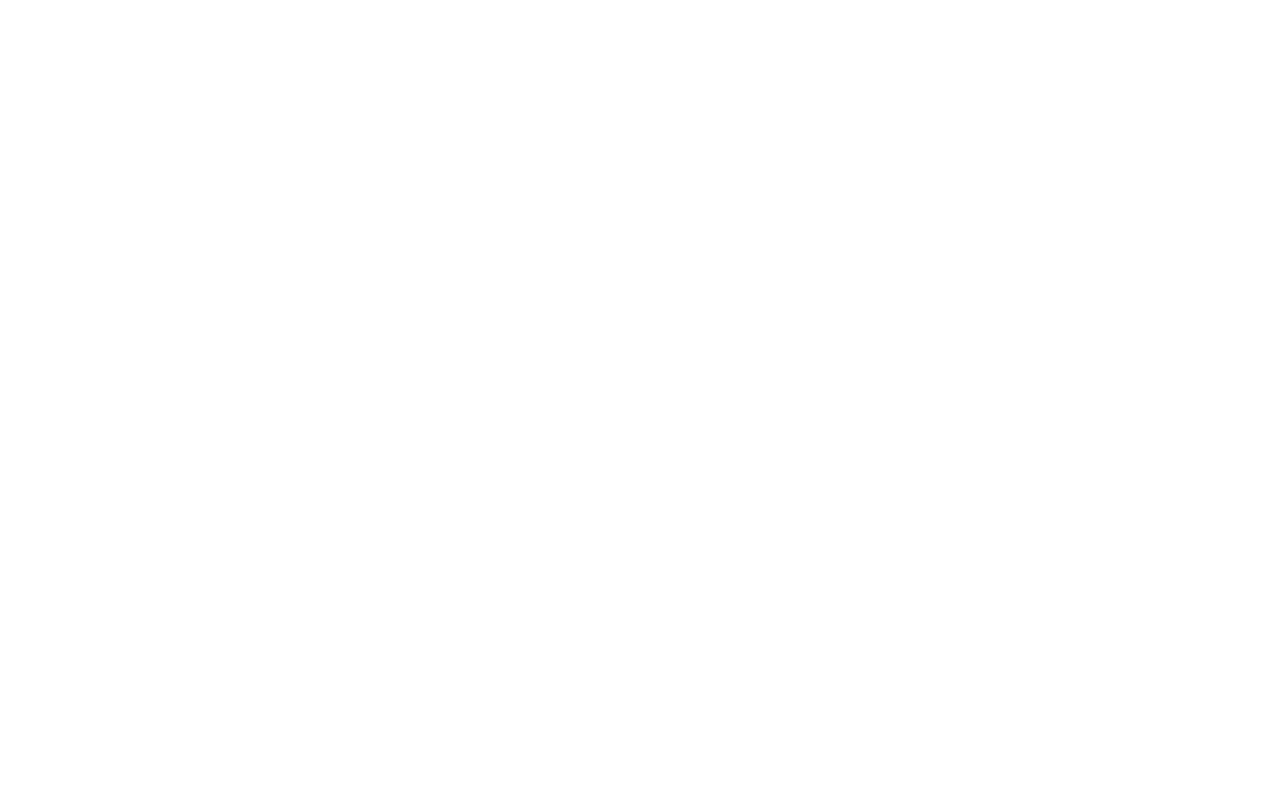
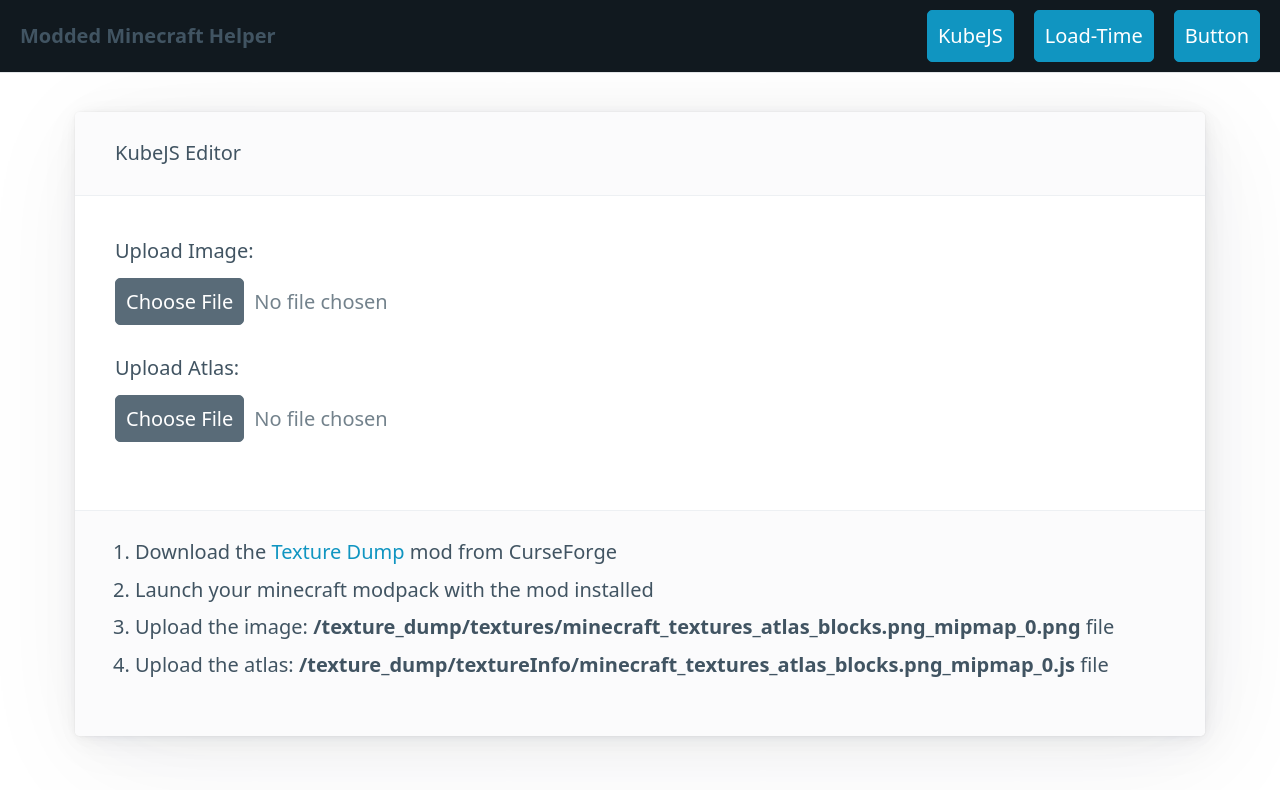
Before and after one commit to eemerson-gm/personal-website, a React (Create React App) app: page /kubejs in a window 1280 px wide. Before the commit this address had no page. Shown: the top 790 px of the page. Built offline with nearby package versions, Linux system fonts and the light colour scheme.

Commit message:
Add total time to load time

```diff
--- a/src/App.tsx
+++ b/src/App.tsx
@@ -3,6 +3,7 @@ import { BrowserRouter, Routes, Route } from 'react-router-dom';
 import '@picocss/pico';
 import LoadTime from './LoadTime';
 import Layout from './Layout';
+import KubeJS from './KubeJS';
 
 export default function App() {
   return (
@@ -10,6 +11,7 @@ export default function App() {
       <Routes>
         <Route path='/' element={<Layout />}>
           <Route path='/loadtime' element={<LoadTime />} />
+          <Route path='/kubejs' element={<KubeJS />} />
         </Route>
       </Routes>
     </BrowserRouter>
--- /dev/null
+++ b/src/KubeJS.tsx
@@ -0,0 +1,41 @@
+export default function KubeJSPage() {
+  const onUpload = () => {};
+
+  return (
+    <>
+      <article>
+        <header>KubeJS Editor</header>
+        <label htmlFor='image'>Upload Image:</label>
+        <input id='image' type='file' onChange={onUpload} />
+        <label htmlFor='image'>Upload Atlas:</label>
+        <input id='atlas' type='file' onChange={onUpload} />
+        <footer>
+          <ol>
+            <li>
+              Download the{' '}
+              <a href='https://www.curseforge.com/minecraft/mc-mods/texture-dump/files/all'>
+                Texture Dump
+              </a>{' '}
+              mod from CurseForge
+            </li>
+            <li>Launch your minecraft modpack with the mod installed</li>
+            <li>
+              Upload the image:{' '}
+              <b>
+                /texture_dump/textures/minecraft_textures_atlas_blocks.png_mipmap_0.png
+              </b>{' '}
+              file
+            </li>
+            <li>
+              Upload the atlas:{' '}
+              <b>
+                /texture_dump/textureInfo/minecraft_textures_atlas_blocks.png_mipmap_0.js
+              </b>{' '}
+              file
+            </li>
+          </ol>
+        </footer>
+      </article>
+    </>
+  );
+}
--- a/src/Layout.tsx
+++ b/src/Layout.tsx
@@ -20,13 +20,13 @@ export default function Layout() {
         </ul>
         <ul>
           <li>
-            <a href='/loadtime' role='button'>
-              Load Timer
+            <a href='/kubejs' role='button'>
+              KubeJS
             </a>
           </li>
           <li>
-            <a href='#' role='button'>
-              Button
+            <a href='/loadtime' role='button'>
+              Load-Time
             </a>
           </li>
           <li>
--- a/src/LoadTime.tsx
+++ b/src/LoadTime.tsx
@@ -30,6 +30,12 @@ interface HighLoadTime {
 export default function LoadTimePage() {
   const [isLoading, setIsLoading] = useState<boolean>(false);
   const [loadTimes, setLoadTimes] = useState<HighLoadTime[]>();
+
+  const msFormatted = (millis: number) => {
+    let minutes = Math.floor(millis / 60000);
+    let seconds = Number(((millis % 60000) / 1000).toFixed(0));
+    return minutes + ':' + (seconds < 10 ? '0' : '') + seconds;
+  };
 
   const onUpload = (event: ChangeEvent<HTMLInputElement>) => {
     if (event.target.files) {
@@ -93,6 +99,7 @@ export default function LoadTimePage() {
 
   return (
     <>
+      {!loadTimes && !isLoading && (
         <article>
           <header>Modpack Load Time Debugger</header>
           <input type='file' onChange={onUpload} />
@@ -107,7 +114,16 @@ export default function LoadTimePage() {
             </ol>
           </footer>
         </article>
-      {isLoading && !loadTimes ? <article aria-busy='true'></article> : null}
+      )}
+      {isLoading && !loadTimes && <article aria-busy='true'></article>}
+      {loadTimes && (
+        <article>
+          Total:{' '}
+          <kbd style={{ color: 'white', backgroundColor: '#3949ab' }}>
+            {msFormatted(loadTimes.reduce((acc, entry) => acc + entry.time, 0))}
+          </kbd>
+        </article>
+      )}
       {loadTimes?.map((entry) => (
         <article>
           <header>
```
Lines whose indentation alone changed are shown as unchanged.
